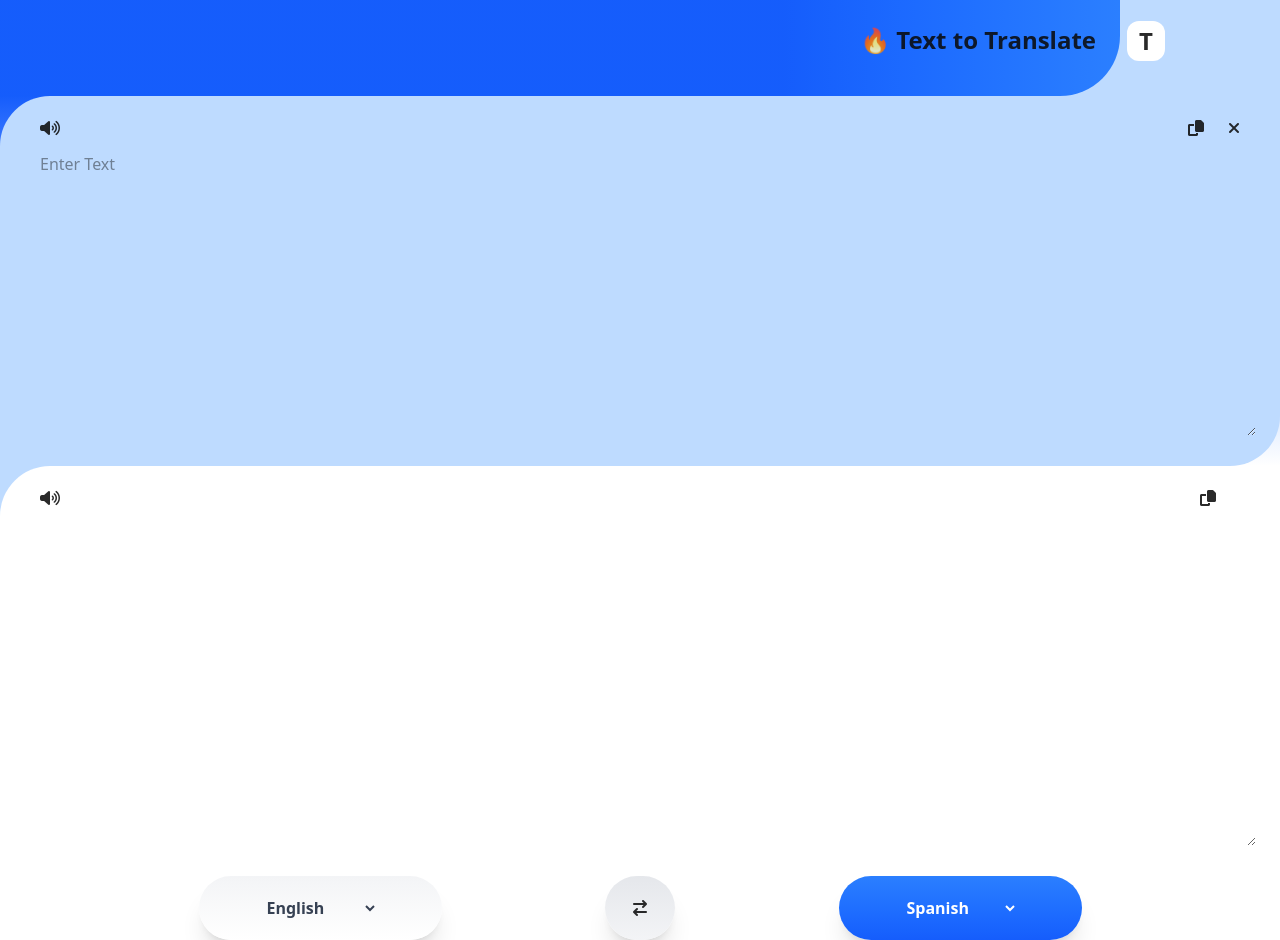
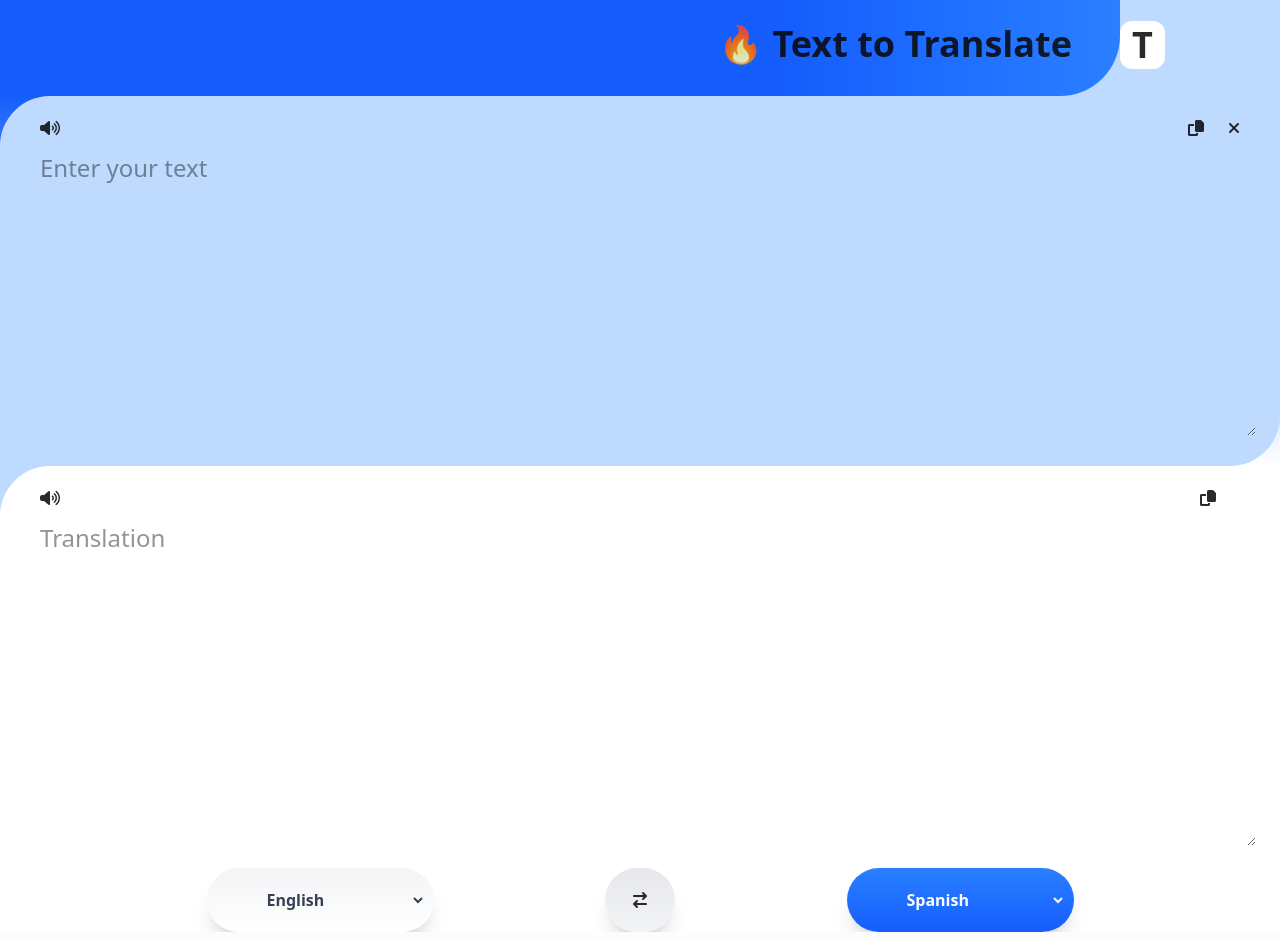
Before and after one commit to danilokosam/translator-app, a React (Vite) app: page / in a window 1280 px wide. Built offline with nearby package versions, Linux system fonts and the light colour scheme.

Commit message:
fix: improvement ui

```diff
--- a/src/components/DisplayTextInput.jsx
+++ b/src/components/DisplayTextInput.jsx
@@ -17,8 +17,8 @@ export const DisplayTextInput = ({
 						<ActionsButtons error={error} id="from" onIconClick={onIconClick} resetForm={setFromText} />
 
 						<textarea
-							className="from-text  w-full min-h-[300px] p-4 outline-0  "
-							placeholder="Enter Text"
+							className="from-text text-2xl  w-full min-h-[300px] p-4 outline-0  "
+							placeholder="Enter your text"
 							value={fromText}
 							onChange={(e) => setFromText(e.target.value)}
 							aria-label="Source text for translation"
@@ -36,7 +36,8 @@ export const DisplayTextInput = ({
 						)} */}
 
 						<textarea
-							className="to-text from-text  w-full min-h-[340px] p-4 outline-0"
+							className="to-text from-text text-2xl w-full min-h-[340px] p-4 outline-0"
+							placeholder="Translation"
 							value={loading ? "Translating..." :toText}
 							readOnly
 							aria-label="Translated text"
--- a/src/components/LanguageSelector.jsx
+++ b/src/components/LanguageSelector.jsx
@@ -1,13 +1,13 @@
 export const LanguageSelector = ({ value, onChange, languages, id }) => (
 	<div className={` row ${id} `}>
 		<select
-			className="outline-0 cursor-pointer"
+			className="outline-0 px-12  py-3 transition duration-300 ease cursor-pointer"
 			value={value}
 			onChange={onChange}
 			aria-label={`Select ${id} language`}
 		>
 			{Object.entries(languages).map(([code, name]) => (
-				<option key={code} value={code}>
+				<option className="bg-blue-900 text-white" key={code} value={code}>
 					{name}
 				</option>
 			))}
--- a/src/components/Translator.jsx
+++ b/src/components/Translator.jsx
@@ -45,12 +45,12 @@ export const Translator = () => {
 		<div className="wrapper  h-[calc(100%-20px)] bg-blue-600 flex flex-col justify-between">
 			{/* Display error ❌ */}
 			<div className="relative bg-blue-200">
-				<strong className="absolute right-[9%] top-[22%] text-2xl bg-white rounded-xl px-3 py-1">
+				<strong className="absolute right-[9%] top-[22%] text-4xl bg-white rounded-xl px-3 py-1">
 					T
 				</strong>
 
-				<div className="h-24 w-7/8 bg-gradient-to-l from-blue-500 to-blue-600 to-30% rounded-br-[60px]  text-center p-6">
-					<p className="text-2xl font-bold text-end ">🔥 Text to Translate</p>
+				<div className="h-24 w-7/8 bg-gradient-to-l from-blue-500 to-blue-600 to-30% rounded-br-[60px]  text-center p-6 pr-12">
+					<p className="text-4xl font-bold text-end">🔥 Text to Translate</p>
 				</div>
 			</div>
 
@@ -62,9 +62,9 @@ export const Translator = () => {
 				setFromText={setFromText}
 				onIconClick={handleIconClick}
 			/>
-			<ul className="controls flex justify-around relative bg-white ">
+			<ul className="controls flex justify-around relative bg-white -mt-2">
 				{/* Display language selectors 🌐 */}
-				<div className="bg-gradient-to-t from-white to-gray-100 hover:to-gray-300 text-gray-700 px-16 py-5 rounded-4xl font-semibold shadow-xl ">
+				<div className="bg-gradient-to-t from-white to-gray-100 hover:to-gray-300 text-gray-700 px-2 py-2 rounded-4xl font-semibold shadow-xl ">
 					<LanguageSelector
 						id="from"
 						value={fromLanguage}
@@ -86,7 +86,7 @@ export const Translator = () => {
 				</li>
 
 				{/* Display language selector for target language 🌐 */}
-				<div className="px-16 py-5 rounded-4xl bg-gradient-to-t  from-blue-600 to-blue-500 hover:to-blue-700 text-white font-semibold shadow-xl">
+				<div className="px-2 py-2 rounded-4xl bg-gradient-to-t  from-blue-600 to-blue-500 hover:to-blue-700 text-white font-semibold shadow-xl">
 					<LanguageSelector
 						id="to"
 						value={toLanguage}
```
